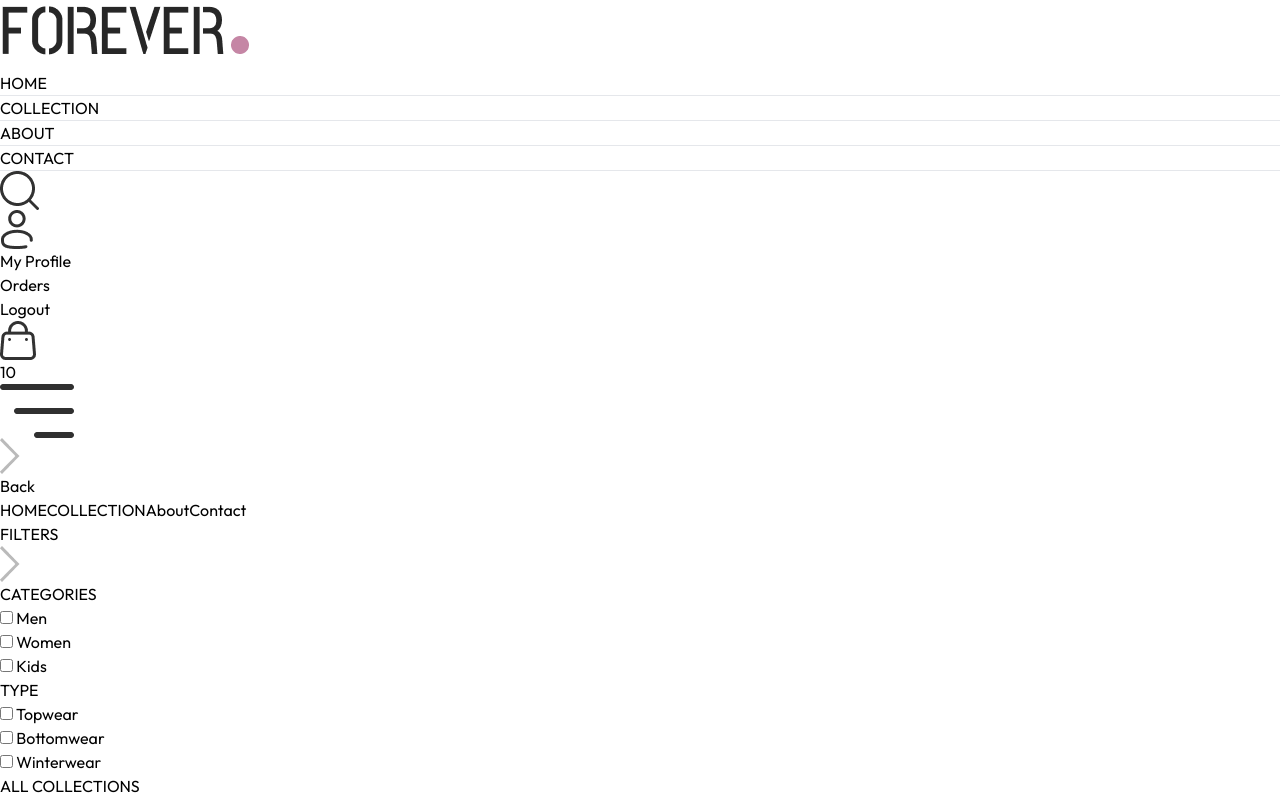
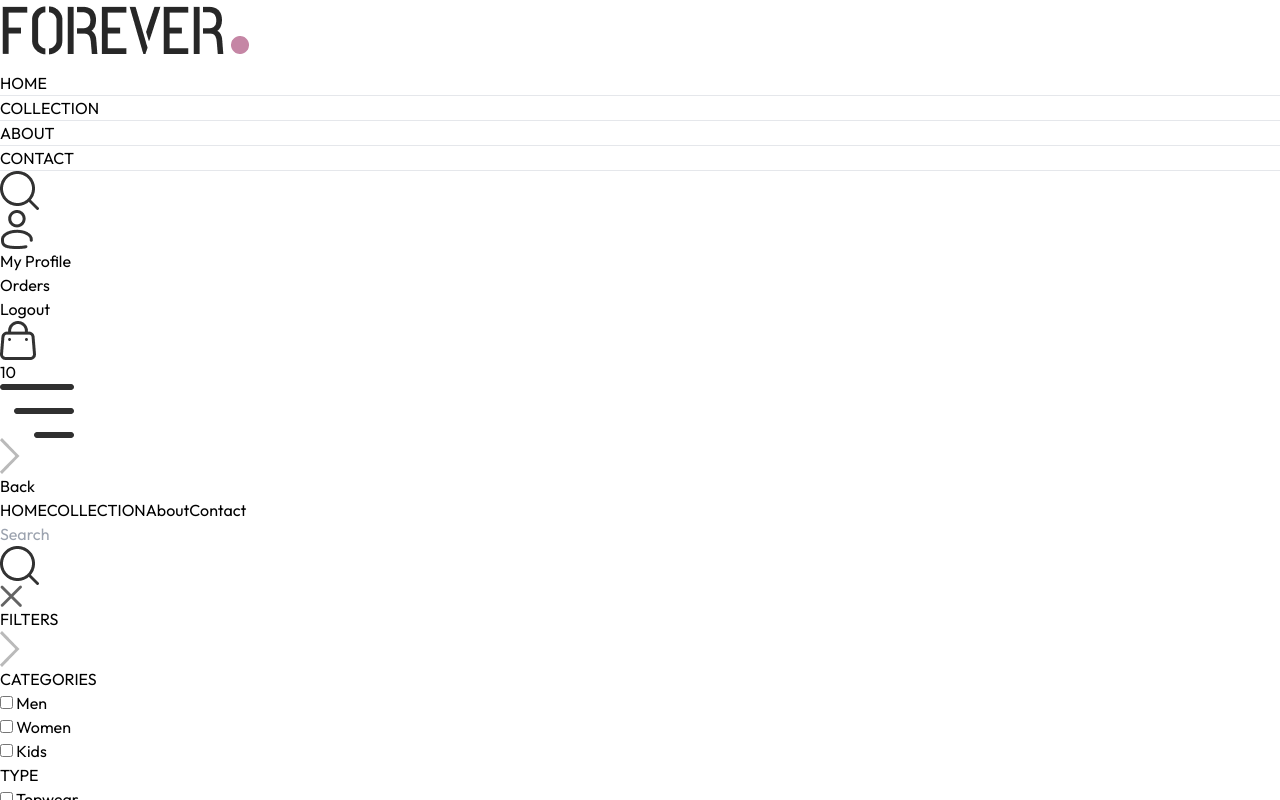
Before and after one commit to farazkhan2000/ecom_app, a React (Vite) app in the folder frontend/: page /collection in a window 1280 px wide. Both pictures are taken after a click on the picture 19 px from the left and 190 px from the top of the page. Shown: the top 800 px of the page. Built offline with nearby package versions, Linux system fonts and the light colour scheme.

Commit message:
search functionality added

```diff
--- a/frontend/src/App.jsx
+++ b/frontend/src/App.jsx
@@ -11,11 +11,13 @@
 import Orders from './pages/Orders';
 import Navbar from './components/Navbar';
 import Footer from './components/Footer';
+import SearchBar from './components/SearchBar';
 
 const App = () => {
   return (
     <div className='px-4 sm:px-[5vw] md:px-[7vw] lg:px-[9vw]'>
       <Navbar />
+      <SearchBar />
       <Routes>
         <Route path='/' element={<Home/>} />
         <Route path='/collection' element={<Collection/>} />
--- a/frontend/src/components/Navbar.jsx
+++ b/frontend/src/components/Navbar.jsx
@@ -1,9 +1,11 @@
-import React, { useState } from 'react';
+import React, { useContext, useState } from 'react';
 import { assets } from '../assets/frontend_assets/assets';
 import { Link, NavLink } from 'react-router-dom';
+import { ShopContext } from '../context/ShopContext';
 
 const Navbar = () => {
   const [visible, setVisible] = useState(false);
+  const { setShowSearch } = useContext(ShopContext);
 
   return (
     <div className='flex items-center justify-between py-5 font-medium'>
@@ -32,7 +34,7 @@
       </ul>
 
       <div className='flex items-center gap-6'>
-        <img src={assets.search_icon} className='w-5 cursor-pointer' alt="" />
+        <img onClick={() => setShowSearch(true)}  src={assets.search_icon} className='w-5 cursor-pointer' alt="" />
         <div className='group relative'>
           <img src={assets.profile_icon} className='w-5 cursor-pointer' alt="" />
           <div className='group-hover:block hidden absolute dropdown-menu right-0 pt-4'>
--- /dev/null
+++ b/frontend/src/components/SearchBar.jsx
@@ -0,0 +1,42 @@
+import React, { useContext, useEffect, useState } from 'react';
+import { ShopContext } from '../context/ShopContext';
+import { assets } from '../assets/frontend_assets/assets';
+import { useLocation, useSearchParams } from 'react-router-dom';
+
+const SearchBar = () => {
+
+  const { search, setSearch, showSearch, setShowSearch } = useContext(ShopContext);
+  const [visible, setVisible] = useState(false);
+  const location = useLocation();
+
+  useEffect(() => {
+    if (location.pathname.includes('collection')) {
+      setVisible(true)
+    } else {
+      setVisible(false);
+    }
+  }, [location])
+
+  return showSearch && visible ? (
+    <div className='border-t border-b bg-gray-50 text-center'>
+      <div className="inline-flex items-center justify-center border border-gray-400 px-5 py-2 my-5 mx-3 rounded-full w-3/4 sm:w-1/2">
+        <input
+          type="text"
+          value={search}
+          placeholder='Search'
+          onChange={(e) => setSearch(e.target.value)}
+          className='flex-1 outline-none bg-inherit text-sm'
+        />
+        <img className='w-4' src={assets.search_icon} alt="" />
+      </div>
+      <img
+        src={assets.cross_icon}
+        onClick={() => setShowSearch(false)}
+        className='inline w-3 cursor-pointer'
+        alt=""
+      />
+    </div>
+  ) : null
+}
+
+export default SearchBar;
--- a/frontend/src/context/ShopContext.jsx
+++ b/frontend/src/context/ShopContext.jsx
@@ -1,4 +1,4 @@
-import { createContext } from "react";
+import { createContext, useState } from "react";
 import { products } from "../assets/frontend_assets/assets";
 
 export const ShopContext = createContext();
@@ -7,11 +7,17 @@
 
   const currency = '$';
   const delivery_fee = 10;
+  const [search, setSearch] = useState('');
+  const [showSearch, setShowSearch] = useState(false);
 
   const value = {
     products,
     currency,
-    delivery_fee
+    delivery_fee,
+    search,
+    setSearch,
+    showSearch,
+    setShowSearch
   }
 
   return (
--- a/frontend/src/pages/Collection.jsx
+++ b/frontend/src/pages/Collection.jsx
@@ -6,7 +6,7 @@
 
 const Collection = () => {
 
-  const { products } = useContext(ShopContext)
+  const { products, search, showSearch } = useContext(ShopContext);
   const [showFilter, setShowFilter] = useState(false);
   const [filterProducts, setFilterProducts] = useState([]);
   const [category, setCategory] = useState([]);
@@ -31,6 +31,9 @@
 
   const applyFilter = () => {
     let productsCopy = products.slice();
+    if (showSearch && search) {
+      productsCopy = productsCopy.filter(item => item.name.toLowerCase().includes(search.toLowerCase()))
+    }
     if (category.length > 0) {
       productsCopy = productsCopy.filter(item => category.includes(item.category));
     }
@@ -57,7 +60,7 @@
 
   useEffect(() => {
     applyFilter();
-  }, [category, subCategory])
+  }, [category, subCategory, search, showSearch])
 
   useEffect(() => {
     sortProduct();
```
